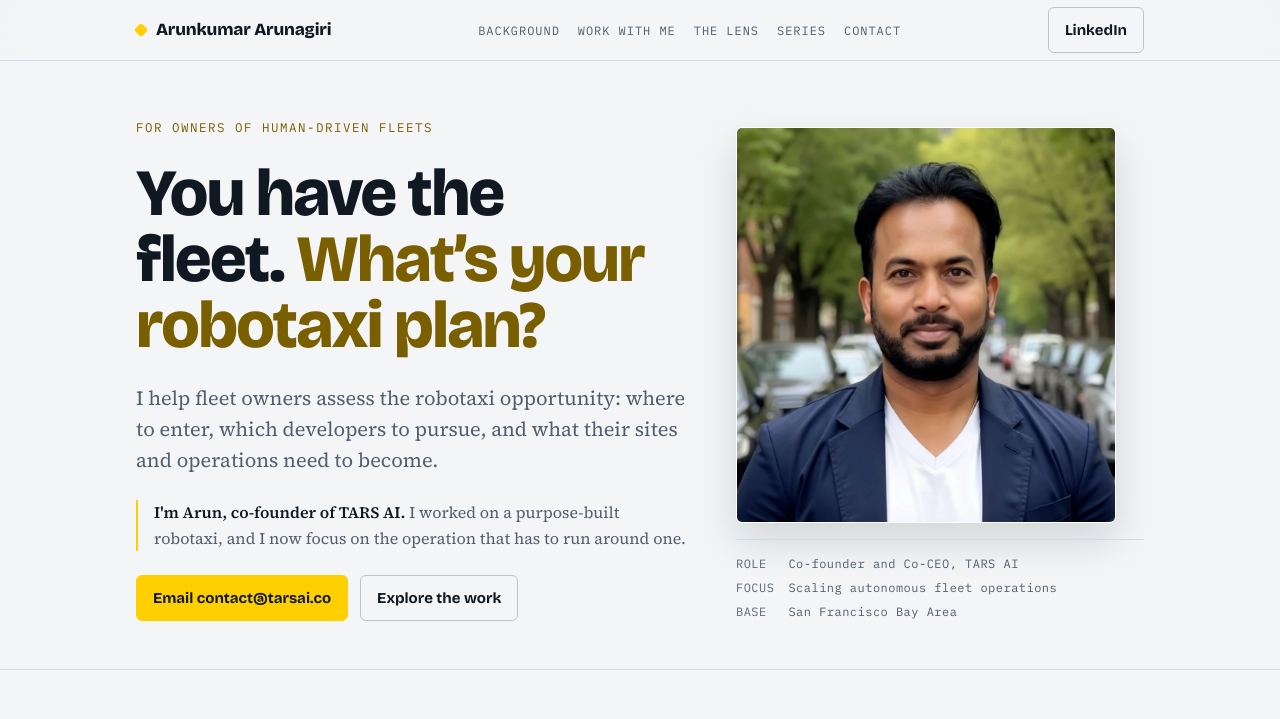
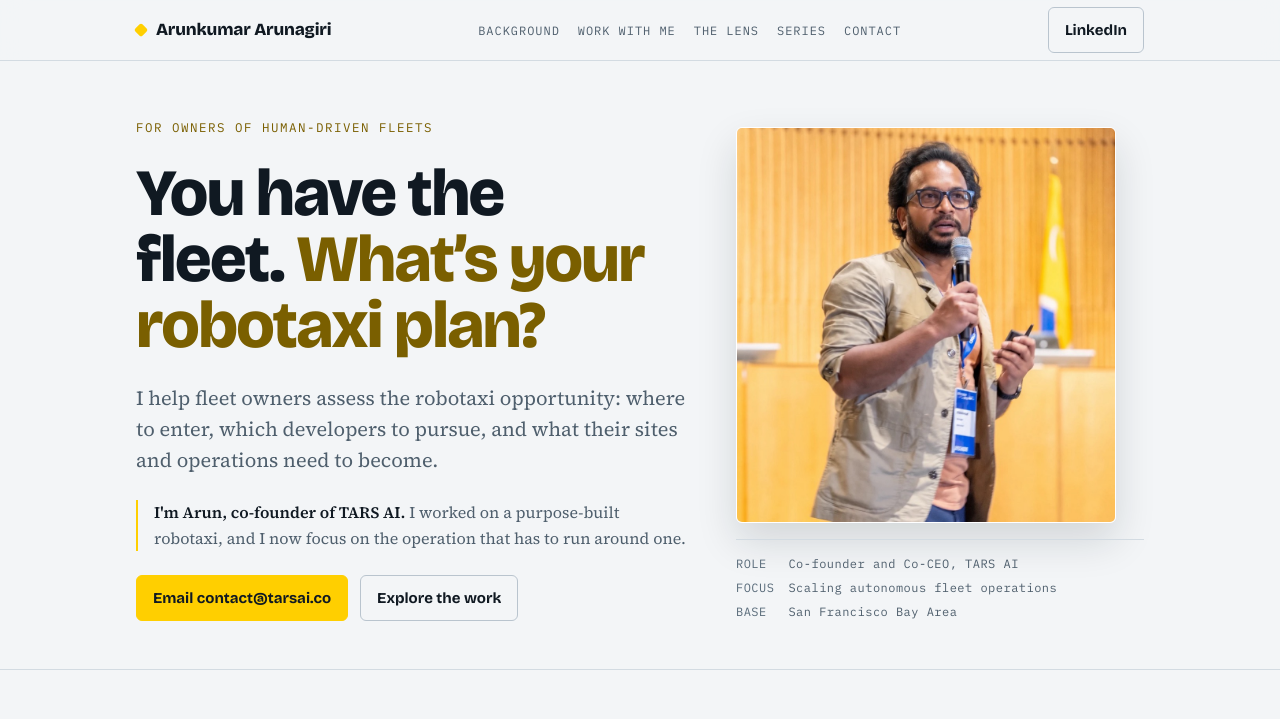
Before and after one commit to aruntars/arun-personalwebsite, a plain HTML site: page index.html in a window 1280 px wide. Shown: the top 719 px of the page. Drawn offline with nearby package versions, Linux system fonts and the light colour scheme.

Commit message:
Use the speaking photo in the home page hero
The old portrait stays in img/profile.jpg for the icons and the share card.

Co-Authored-By: Claude Fable 5.2 <noreply@anthropic.com>

```diff
--- a/index.html
+++ b/index.html
@@ -318,7 +318,7 @@ footer .note{flex-basis:100%}
 <p class="cred"><strong>I'm Arun, co-founder of TARS AI.</strong> I worked on a purpose-built robotaxi, and I now focus on the operation that has to run around one.</p>
 <div class="cta"><a class="btn primary" href="mailto:contact@tarsai.co">Email contact@tarsai.co</a><a class="btn" href="#work">Explore the work</a></div>
 </div>
-<div class="subject"><img class="face" src="img/profile.jpg" width="960" height="1000" alt="Arunkumar Arunagiri">
+<div class="subject"><img class="face" src="img/arun-speaking.jpg" width="960" height="1000" alt="Arunkumar Arunagiri speaking at an event">
 <dl class="plate"><dt>Role</dt><dd>Co-founder and Co-CEO, TARS AI</dd><dt>Focus</dt><dd>Scaling autonomous fleet operations</dd><dt>Base</dt><dd>San Francisco Bay Area</dd></dl>
 </div></div></section>
 <section class="sec" id="background"><div class="wrap"><p class="lbl">Background</p><div class="body">
```
Also changed, not shown: src/page.html (+1 -1 lines), img/arun-speaking.jpg (added).
